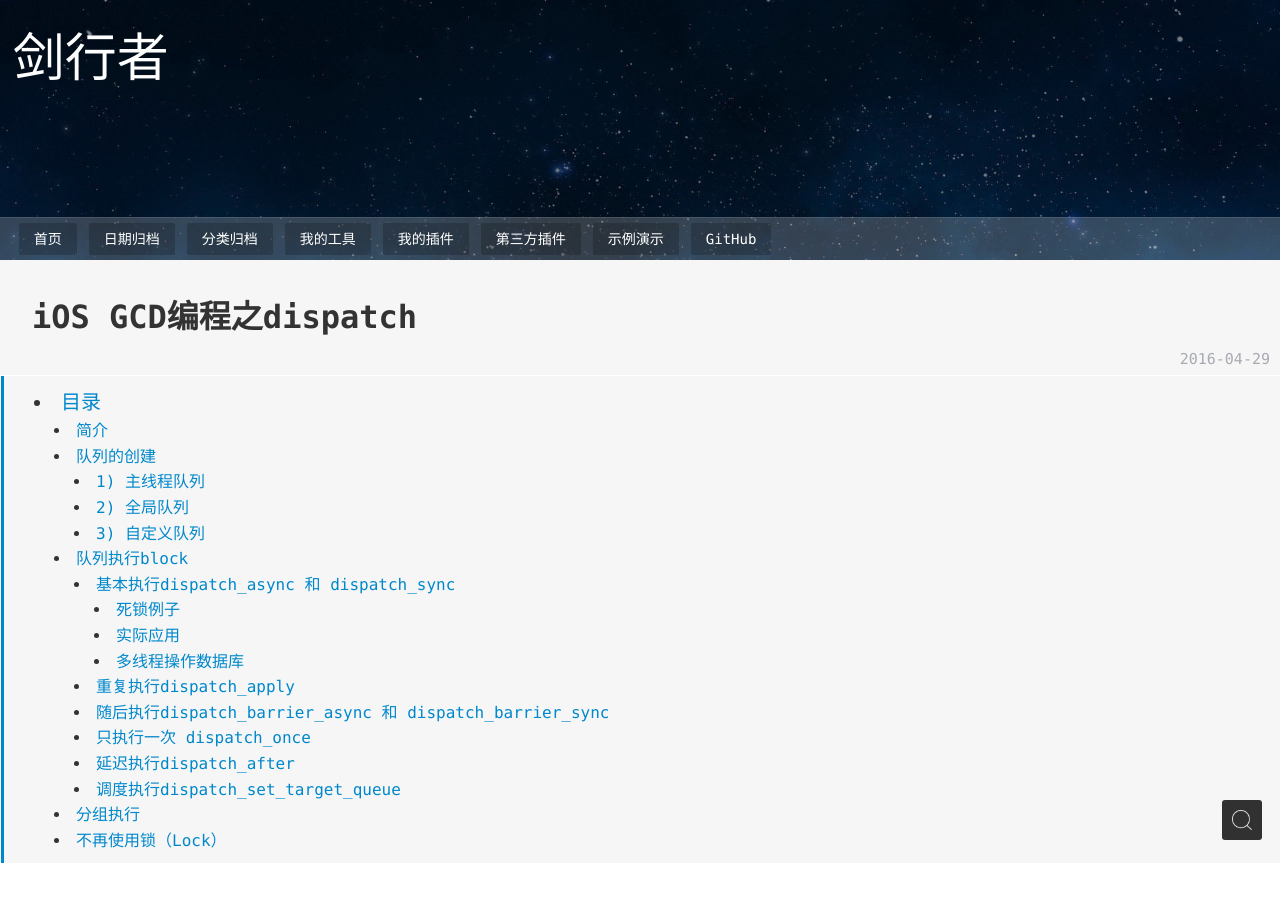
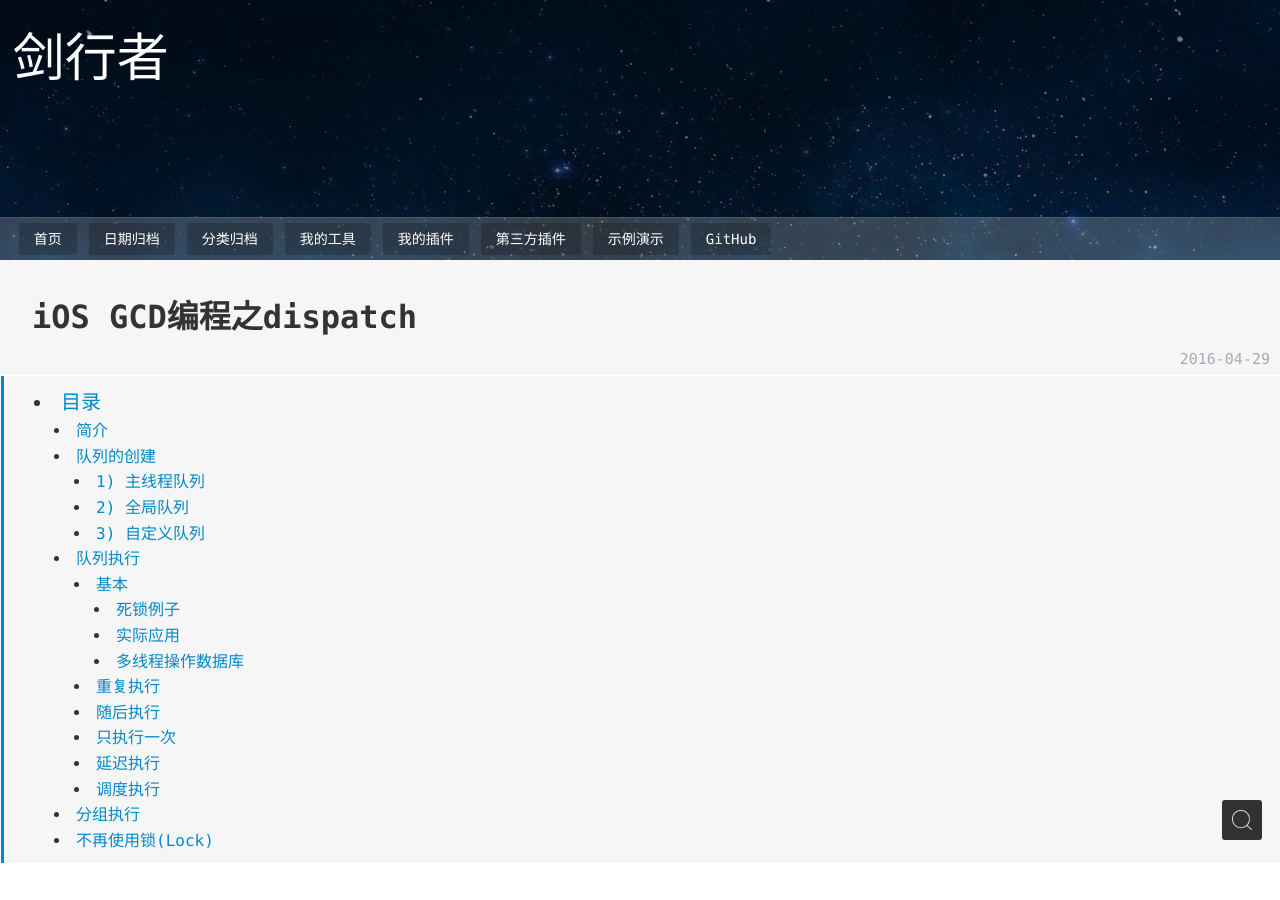
Before and after one commit to psvmc/myblog_jekyll, a Jekyll site: the page built from _posts/2016-04-29-ios-gcd-dispatch.md, in a window 1280 px wide and 900 px high. Built offline with Jekyll 4.4.1, drawn with Linux system fonts in a browser that asks for light colours; nearby versions of some CDN libraries; some of the changed text lies outside the part shown.

Commit message:
文章更新

````diff
--- a/_posts/2016-04-29-ios-gcd-dispatch.md
+++ b/_posts/2016-04-29-ios-gcd-dispatch.md
@@ -85,9 +85,11 @@ dispatch_queue_t myConcurrentQueue = dispatch_queue_create("cn.psvmc.task2", DIS
 当队列为并行时，没有固定的顺序，为多线程执行
 
 
-## 队列执行block
+## 队列执行
 
-### 基本执行`dispatch_async` 和 `dispatch_sync`
+### 基本
+
+`dispatch_async` 和 `dispatch_sync`
 
 ```objc
 //异步执行block，函数立即返回
@@ -160,7 +162,9 @@ dispatch_queue_t queue1 = dispatch_queue_create("com.dispatch.writedb", DISPATCH
 
 下一次调用`writeDB:`必须等到上次调用完成后才能进行，保证`writeDB:`方法是线程安全的。
 
-### 重复执行`dispatch_apply`
+### 重复执行
+
+`dispatch_apply`
 
 ```objc
 //重复执行block，需要注意的是这个方法是同步返回，也就是说等到所有block执行完毕才返回，如需异步返回则嵌套在dispatch_async中来使用。
@@ -168,7 +172,9 @@ dispatch_queue_t queue1 = dispatch_queue_create("com.dispatch.writedb", DISPATCH
 void dispatch_apply(size_t iterations, dispatch_queue_t queue, void (^block)(size_t));
 ```
 
-### 随后执行`dispatch_barrier_async` 和 `dispatch_barrier_sync`
+### 随后执行
+
+`dispatch_barrier_async` 和 `dispatch_barrier_sync`
 
 ```objc
 //这个函数可以设置同步执行的block，它会等到在它加入队列之前的block执行完毕后，才开始执行。
@@ -179,7 +185,9 @@ void dispatch_barrier_async(dispatch_queue_t queue, dispatch_block_t block);
 void dispatch_barrier_sync(dispatch_queue_t queue, dispatch_block_t block);
 ```
 
-### 只执行一次 `dispatch_once`
+### 只执行一次
+
+`dispatch_once`
 
 ```objc
 static dispatch_once_t onceToken;
@@ -197,7 +205,9 @@ for (int i = 0; i<10; i++) {
 dispatch_once:0
 ```
 
-### 延迟执行`dispatch_after`
+### 延迟执行
+
+`dispatch_after`
 
 ```objc
 //延迟执行block
@@ -215,7 +225,9 @@ dispatch_after(popTime, dispatch_get_main_queue(), ^(void){
 });
 ```
 
-### 调度执行`dispatch_set_target_queue`
+### 调度执行
+
+`dispatch_set_target_queue`
 
 dispatch队列的一个很有特色的函数：
 
@@ -305,7 +317,7 @@ dispatch_release(group);
 dispatch_release(serialQueue);
 ```
 
-## 不再使用锁（Lock）
+## 不再使用锁(Lock)
 
 用户队列可以用于替代锁来完成同步机制。在传统多线程编程中，你可能有一个对象要被多个线程使用，你需要一个锁来保护这个对象：
 
````
